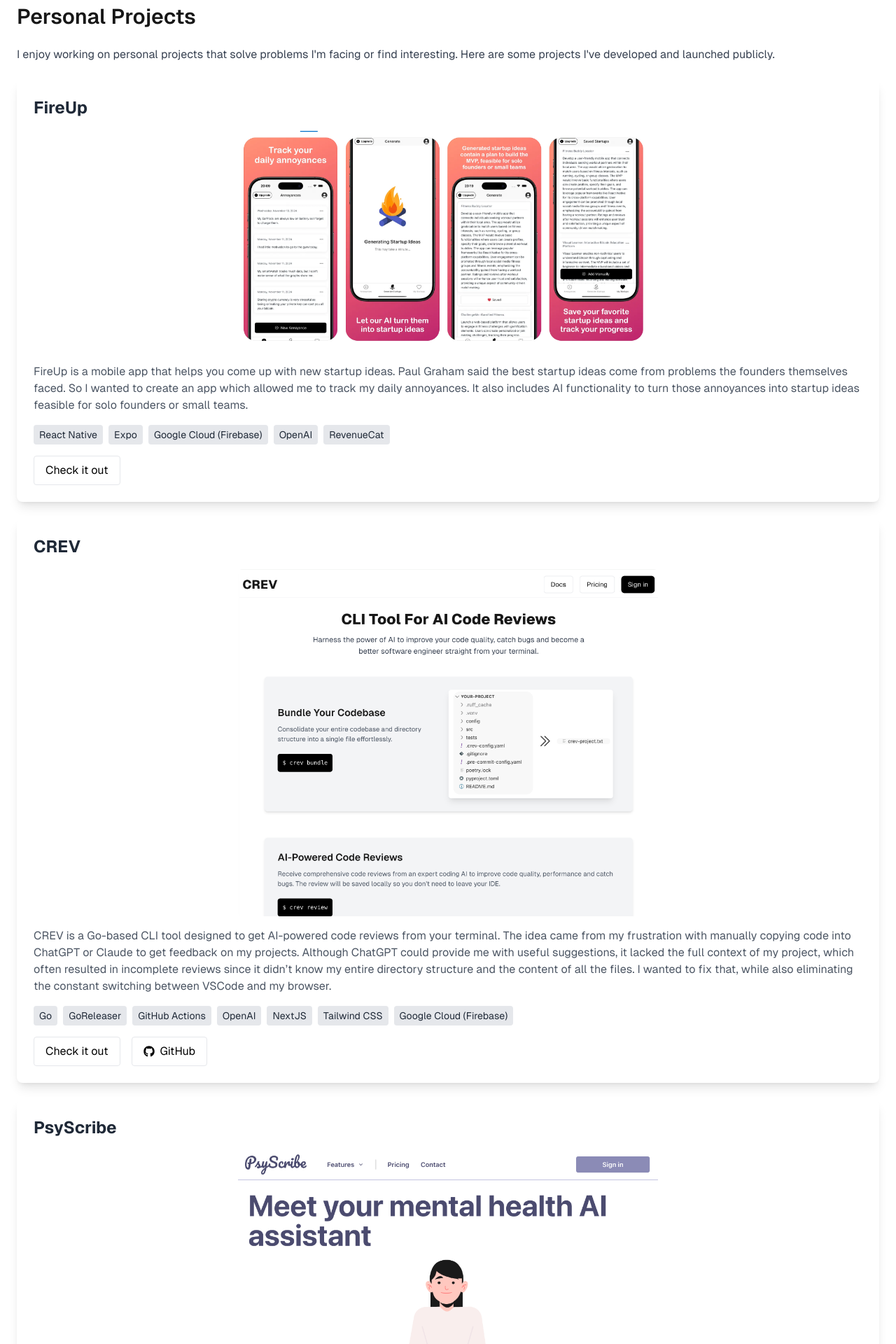
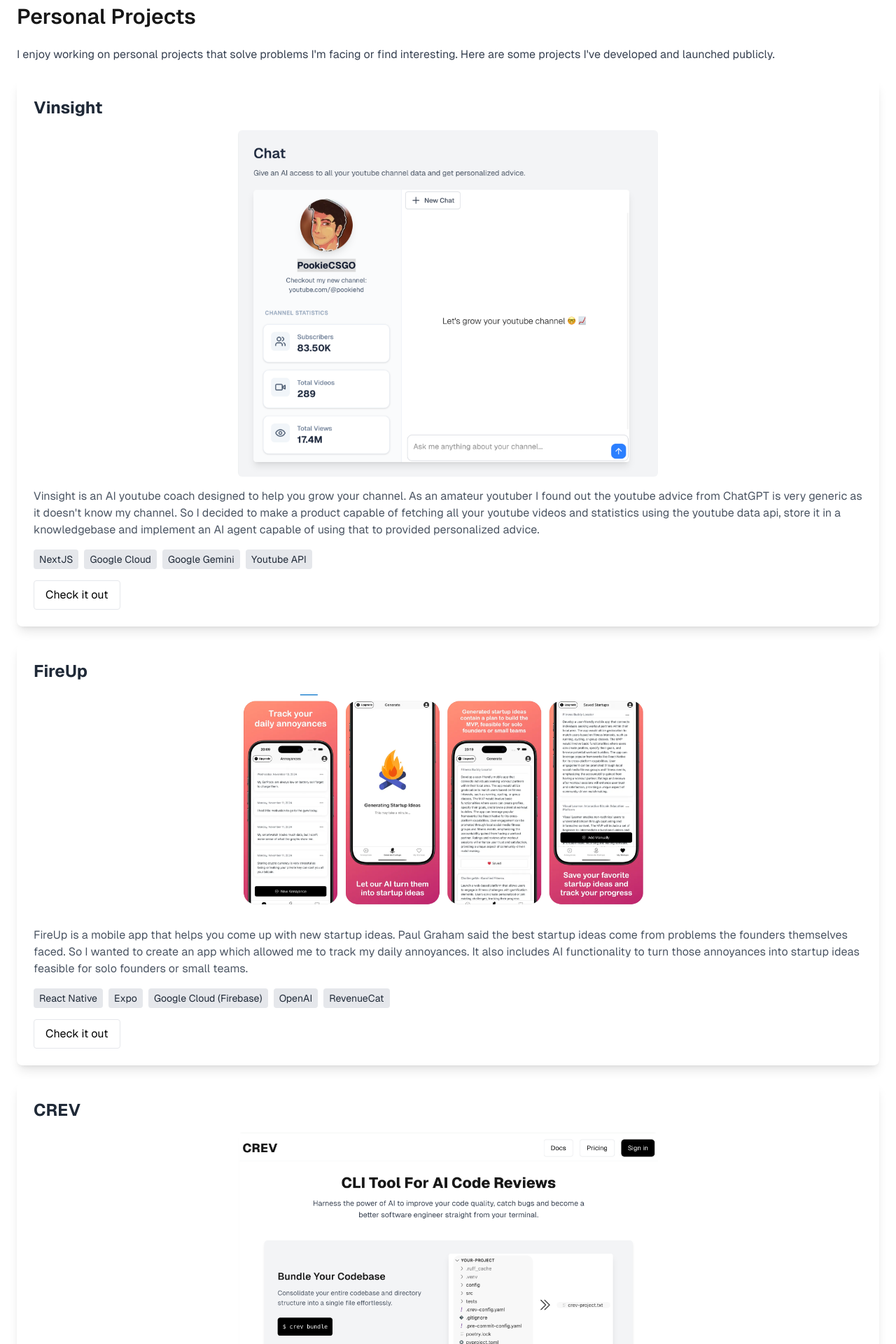
Before and after one commit to vossenwout/vossenwout.github.io, a Next.js app: page / in a window 1280 px wide. Shown: the part 2040-3960 px from the top of the page at 70% size. Built offline with nearby package versions, Linux system fonts and the light colour scheme.

Commit message:
Update website

```diff
--- a/src/app/page.tsx
+++ b/src/app/page.tsx
@@ -6,6 +6,16 @@
 
 export default function Home() {
   const projects = [
+    {
+      id: 0,
+      title: "Vinsight",
+      description:
+        "Vinsight is an AI youtube coach designed to help you grow your channel. As an amateur youtuber I found out the youtube advice from ChatGPT is very generic as it doesn't know my channel. So I decided to make a product capable of fetching all your youtube videos and statistics using the youtube data api, store it in a knowledgebase and implement an AI agent capable of using that to provided personalized advice.",
+      url: "https://vinsightai.com",
+      image: "/images/vinsight.png",
+      launchDate: "November 2024",
+      technologies: ["NextJS", "Google Cloud", "Google Gemini", "Youtube API"],
+    },
     {
       id: 1,
       title: "FireUp",
@@ -37,7 +47,7 @@
     },
     {
       id: 3,
-      title: "PsyScribe",
+      title: "PsyScribe [Offline since August 2025]",
       description:
         "An AI mental health assistant that helps you organize your thoughts and feelings. This project grew out of my interest to combine my psychology background with my software engineering skills. With the OpenAI api just released, I thought it was the perfect time to start this project.",
       url: "https://psyscribe.com",
```
Also changed, not shown: public/images/vinsight.png (added).
